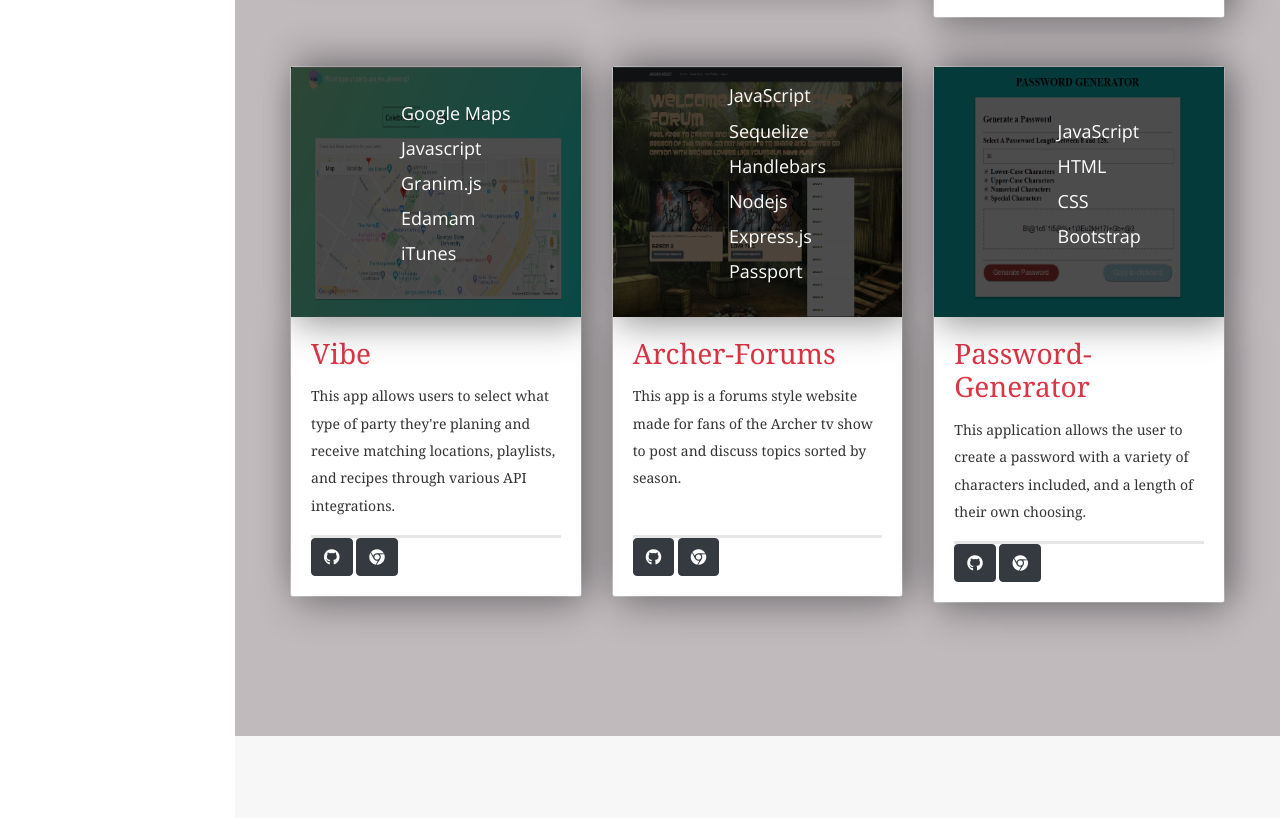
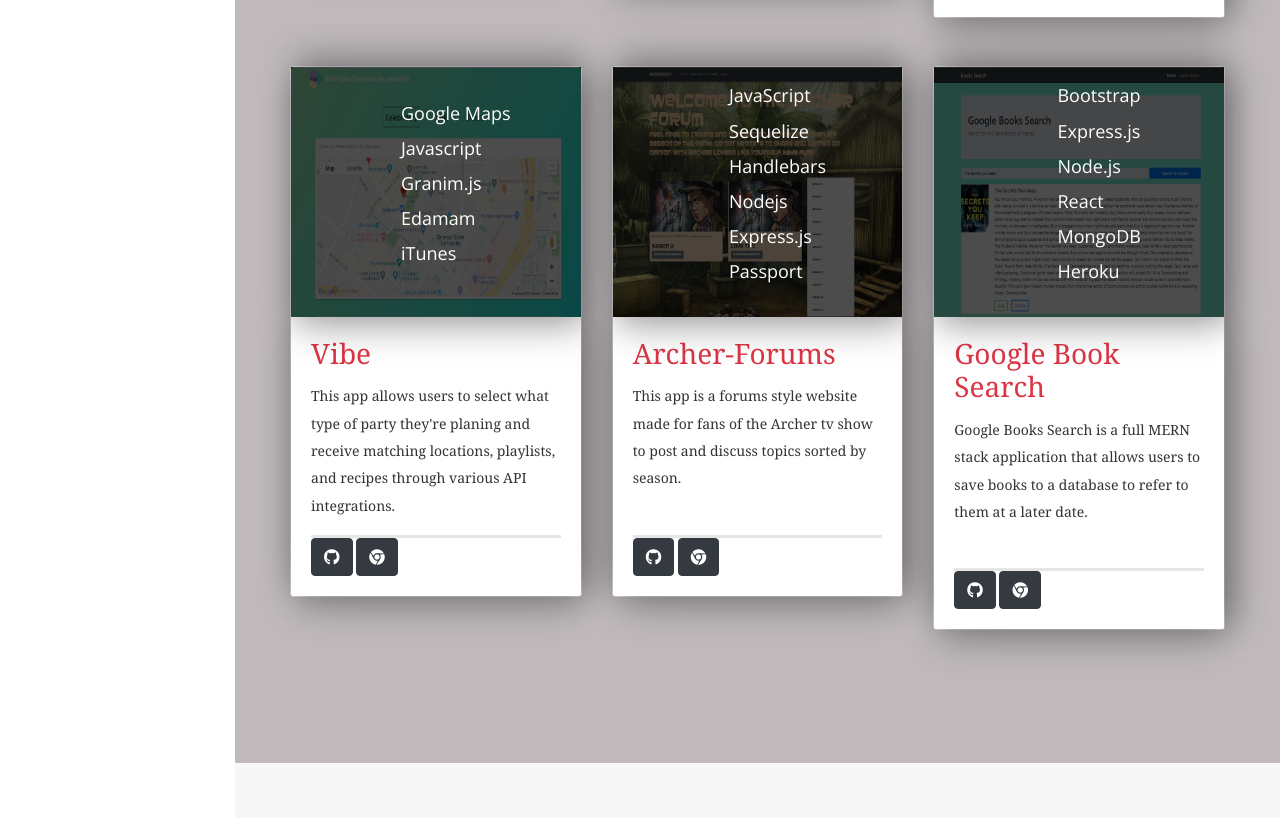
Before and after one commit to Giselesoubeiga/PersonalPortfolio, a plain HTML site: page index.html in a window 1280 px wide. Shown: the part 2222-3040 px from the top of the page. Drawn offline with nearby package versions, Linux system fonts and the light colour scheme.

Commit message:
project added

```diff
--- a/index.html
+++ b/index.html
@@ -5,9 +5,9 @@
   <!-- Required meta tags-->
   <meta charset="utf-8">
   <!-- Title-->
-  <title>CodeX - Personal Portfolio / Resume / CV / vCard Template</title>
+  <title>Personal Portfolio</title>
   <!-- Description-->
-  <meta name="description" content=" Personal Portfolio / Resume / CV / vCard Template">
+  <meta name="description" content=" Personal Portfolio">
   <meta name="viewport" content="width=device-width, initial-scale=1, shrink-to-fit=no">
   <!-- Favicons-->
   <link rel="apple-touch-icon" sizes="180x180" href="img/favicons/apple-touch-icon.png">
@@ -314,25 +314,28 @@
               <div class="card my-card mb-5" >
                 <div class="mybox">
                   <div class="box-img">
-                    <img src="img/Passwordgenerator.PNG" class="card-img-top" alt="...">
+                    <img src="img/BOOKSEARCH.PNG" class="card-img-top" alt="...">
                   </div>
                   <div class="box-text">
                     <ul>
-                      <li>JavaScript</li>
-                      <li>HTML</li>
-                      <li>CSS</li>
                       <li>Bootstrap</li>
+                      <li>Express.js</li>
+                      <li>Node.js</li>
+                      <li>React</li>
+                      <li>MongoDB</li>
+                      <li>Heroku</li>
                     </ul>
                   </div>
                 </div>
                 <div class="card-body">
-                  <h3 class="card-title">Password-Generator</h3>
-                  <p class="card-text">This application allows the user to create a password with a variety of characters included, and a length of their own choosing.</p>
-
+                  <h3 class="card-title">Google Book Search</h3>
+                  <p class="card-text">Google Books Search is a full MERN stack application that allows users to save books to a database to refer to them at a later date. </p>
+                  <br>
                   <hr>
-                  <a href="https://github.com/Giselesoubeiga/Password-Generator" class="btn btn-dark" target="_blank"><i
+                  <a href="https://github.com/Giselesoubeiga/React-Google-Books-Search" class="btn btn-dark" target="_blank"><i
                       class="fab fa-github"></i></a>
-                  <a href="https://giselesoubeiga.github.io/Password-Generator" class="btn btn-dark" target="_blank"><i
+                  <a href=" https://merngooglebookssearch.herokuapp.com/
+                  " class="btn btn-dark" target="_blank"><i
                       class="fab fa-chrome"></i></a>
                 </div>
               </div>
```
Also changed, not shown: img/BOOKSEARCH.PNG (added).
